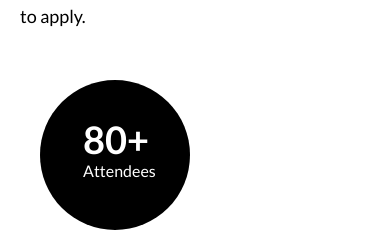
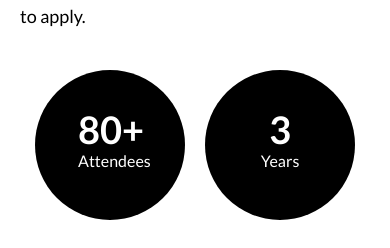
Before and after one commit to Free-Ventures-Cal/website, a React (Create React App) app: page /fiatlux in a window 390 px wide. Shown: the part 1255-1503 px from the top of the page. Built offline with nearby package versions, Linux system fonts and the light colour scheme.

Commit message:
Improve circle spacing on mobile

```diff
--- a/src/styles/FiatLux.css
+++ b/src/styles/FiatLux.css
@@ -160,6 +160,17 @@
   #overview {
     display: flex;
     flex-flow: row wrap;
+    justify-content: center;
+  }
+
+  #sidebar {
+    width: 100vw;
+    flex-flow: row nowrap;
+    justify-content: space-around;
+  }
+
+  .circle {
+    margin: 0 10px;
   }
 
   .main-gallery img {
```
